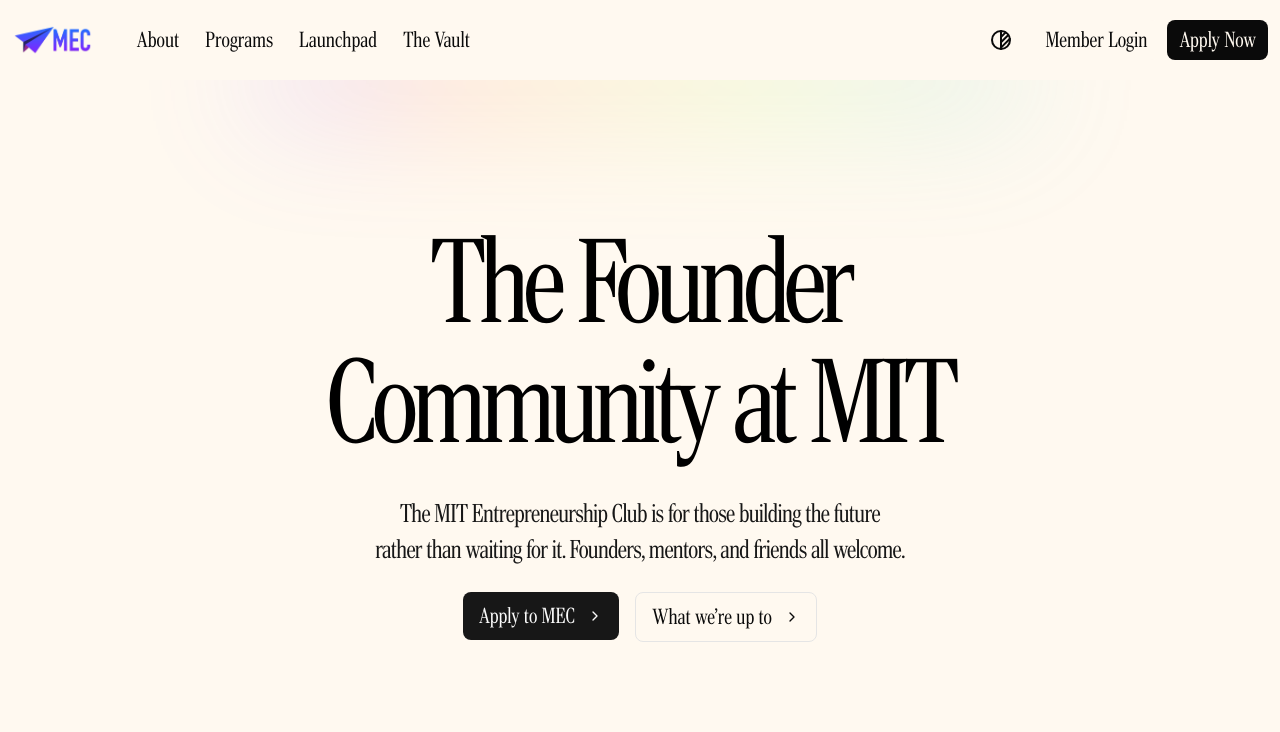
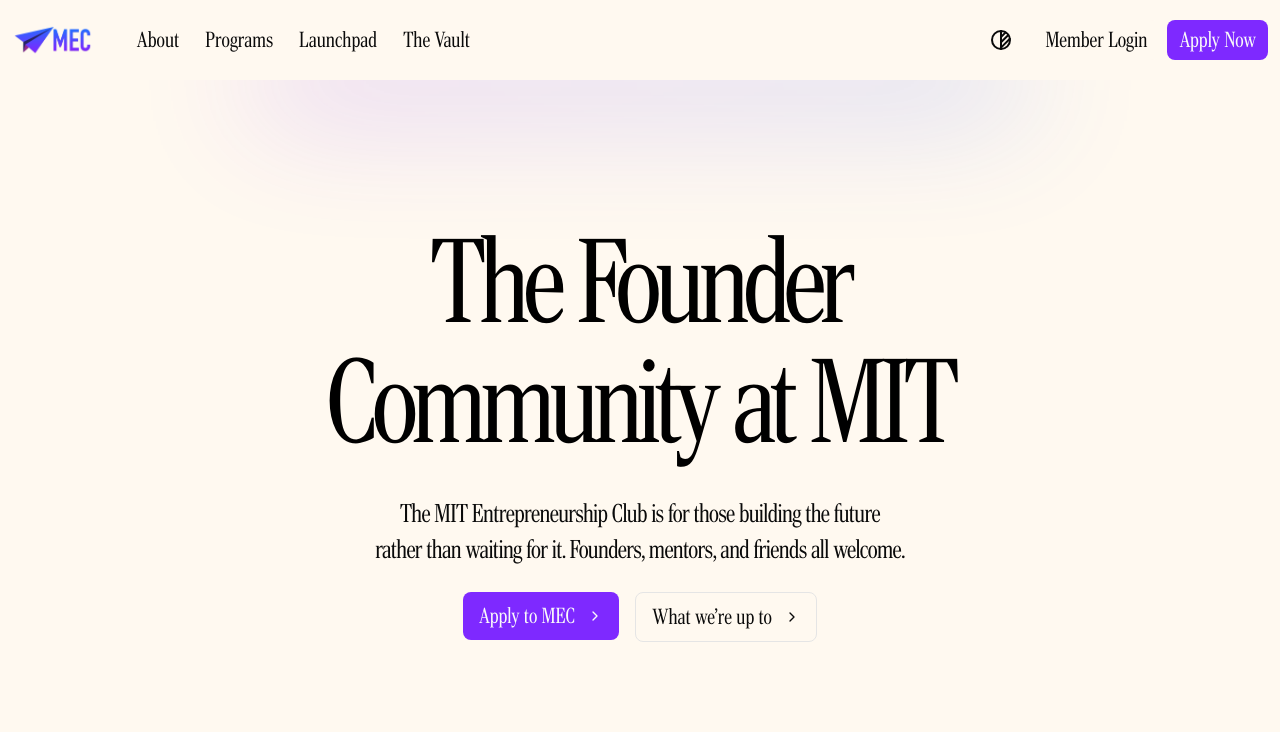
Before and after one commit to jdl20515/mec-website, a Next.js app: page / in a window 1280 px wide. Shown: the top 732 px of the page. Built offline with nearby package versions, Linux system fonts and the light colour scheme; grey boxes are pictures that could not be loaded.

Commit message:
added purple as primary color, made gradient on layout purple

```diff
--- a/src/app/(marketing)/layout.tsx
+++ b/src/app/(marketing)/layout.tsx
@@ -15,7 +15,8 @@
       <SiteHeader />
       <main className="flex-1">{children}</main>
       <SiteFooter />
-      <div className="before:animate-rainbow pointer-events-none absolute inset-0 h-24 w-full before:absolute before:bottom-[-20%] before:left-1/2 before:z-0 before:h-4/5 before:w-3/5 before:-translate-x-1/2 before:bg-[linear-gradient(90deg,var(--color-1),var(--color-5),var(--color-3),var(--color-4),var(--color-2))] before:bg-[length:200%] before:opacity-20 before:[filter:blur(calc(4*1rem))]" />
+      {/* <div className="before:animate-rainbow pointer-events-none absolute inset-0 h-24 w-full before:absolute before:bottom-[-20%] before:left-1/2 before:z-0 before:h-4/5 before:w-3/5 before:-translate-x-1/2 before:bg-[linear-gradient(90deg,var(--color-1),var(--color-5),var(--color-3),var(--color-4),var(--color-2))] before:bg-[length:200%] before:opacity-20 before:[filter:blur(calc(4*1rem))]" /> */}
+      <div className="pointer-events-none absolute inset-0 h-24 w-full before:absolute before:bottom-[-20%] before:left-1/2 before:z-0 before:h-4/5 before:w-3/5 before:-translate-x-1/2 before:bg-[linear-gradient(90deg,hsl(264,100%,58%),hsl(226,100%,60%))] before:opacity-20 before:[filter:blur(calc(4*1rem))]" />
     </>
   )
 }
--- a/src/app/(marketing)/programs/sprint/page.tsx
+++ b/src/app/(marketing)/programs/sprint/page.tsx
@@ -19,7 +19,7 @@
             <p className="text-lg">• Pitch <em>to</em> and closely work <em>with</em> potential investors and large customers</p>
             <p className="text-lg">• The best mentorship (from CEOs, founders, investors, research experts, etc.)</p>
           </div>
-          <Button asChild size="lg">
+          <Button asChild size="lg" variant="secondary">
             <Link href="/apply">Apply Now</Link>
           </Button>
           <p className="text-sm text-muted-foreground mt-4">
--- a/src/app/globals.css
+++ b/src/app/globals.css
@@ -16,7 +16,8 @@
     --card-foreground: 0 0% 3.9%;
     --popover: 0 0% 100%;
     --popover-foreground: 0 0% 3.9%;
-    --primary: 0 0% 9%;
+    --primary: 264 100% 58%;
+    /* --primary: 226 100% 60%; */
     --primary-foreground: 0 0% 98%;
     --secondary: 0 0% 96.1%;
     --secondary-foreground: 0 0% 9%;
@@ -53,6 +54,9 @@
 
     /* MEC accent color */
     --accent-purple: 126, 41, 255;
+
+    /* Secondary purple color */
+    --secondary-purple: 264 100% 58%;
   }
   .dark {
     --background: 0 0% 3.9%;
@@ -61,8 +65,8 @@
     --card-foreground: 0 0% 98%;
     --popover: 0 0% 3.9%;
     --popover-foreground: 0 0% 98%;
-    --primary: 0 0% 98%;
-    --primary-foreground: 0 0% 9%;
+    --primary: 264 100% 65%;
+    --primary-foreground: 0 0% 98%;
     --secondary: 0 0% 14.9%;
     --secondary-foreground: 0 0% 98%;
     --muted: 0 0% 14.9%;
@@ -87,6 +91,9 @@
     --sidebar-accent-foreground: 240 4.8% 95.9%;
     --sidebar-border: 240 3.7% 15.9%;
     --sidebar-ring: 217.2 91.2% 59.8%;
+
+    /* Secondary purple color (dark mode) */
+    --secondary-purple: 264 100% 65%;
   }
 }
 
--- a/src/components/sections/hero.tsx
+++ b/src/components/sections/hero.tsx
@@ -36,7 +36,7 @@
                 </h1>
               </div>
 
-              <p className="text-primary max-w-2xl text-left md:text-lg tracking-tight text-balance md:text-center">
+              <p className="max-w-2xl text-left md:text-lg tracking-tight text-balance md:text-center">
               The MIT Entrepreneurship Club is for those building the future rather than waiting for it. Founders, mentors, and friends all welcome.
               </p>
 
--- a/src/components/site-header.tsx
+++ b/src/components/site-header.tsx
@@ -36,7 +36,7 @@
               </Button>
               <Button
                 asChild
-                className="hidden md:flex rounded-lg bg-foreground text-background hover:bg-foreground/90 shadow-none border-0 text-base py-5 px-3"
+                className="hidden md:flex rounded-lg bg-primary text-primary-foreground hover:bg-primary/90 shadow-none border-0 text-base py-5 px-3"
               >
                 <Link href="/apply">Apply Now</Link>
               </Button>
```
